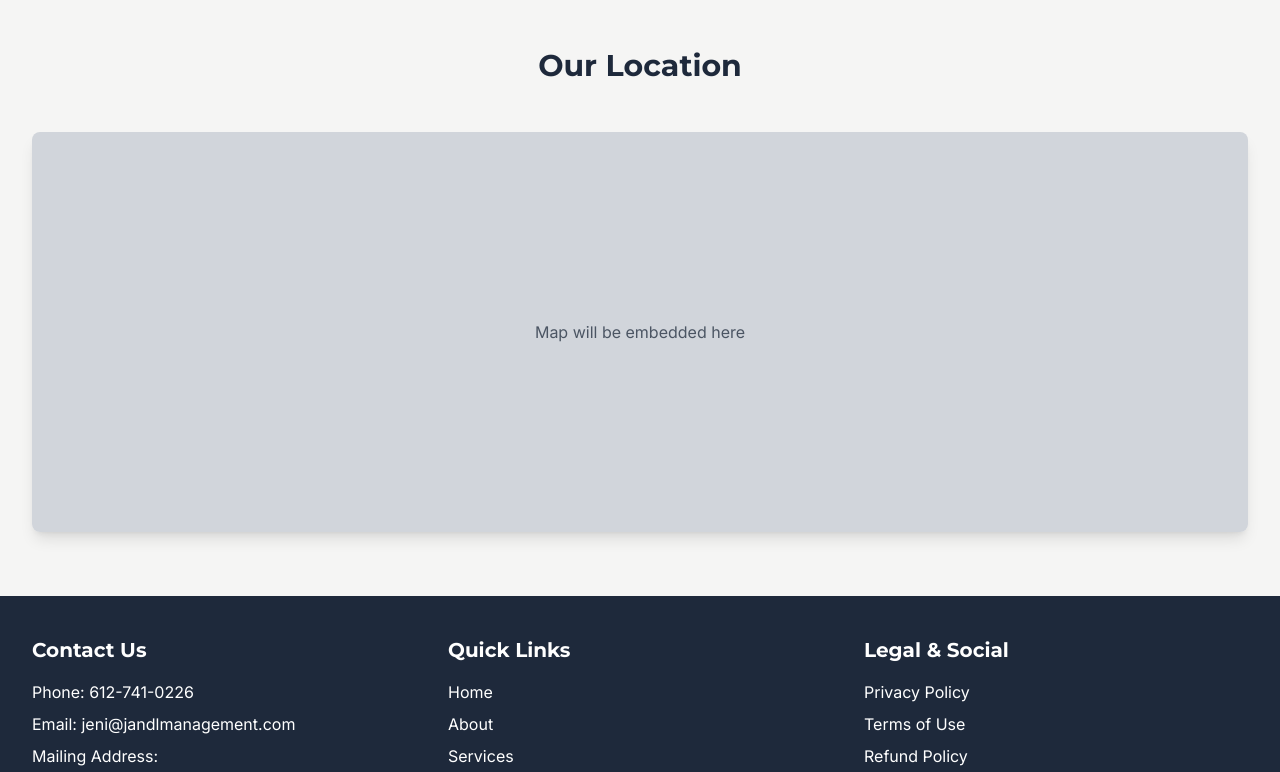
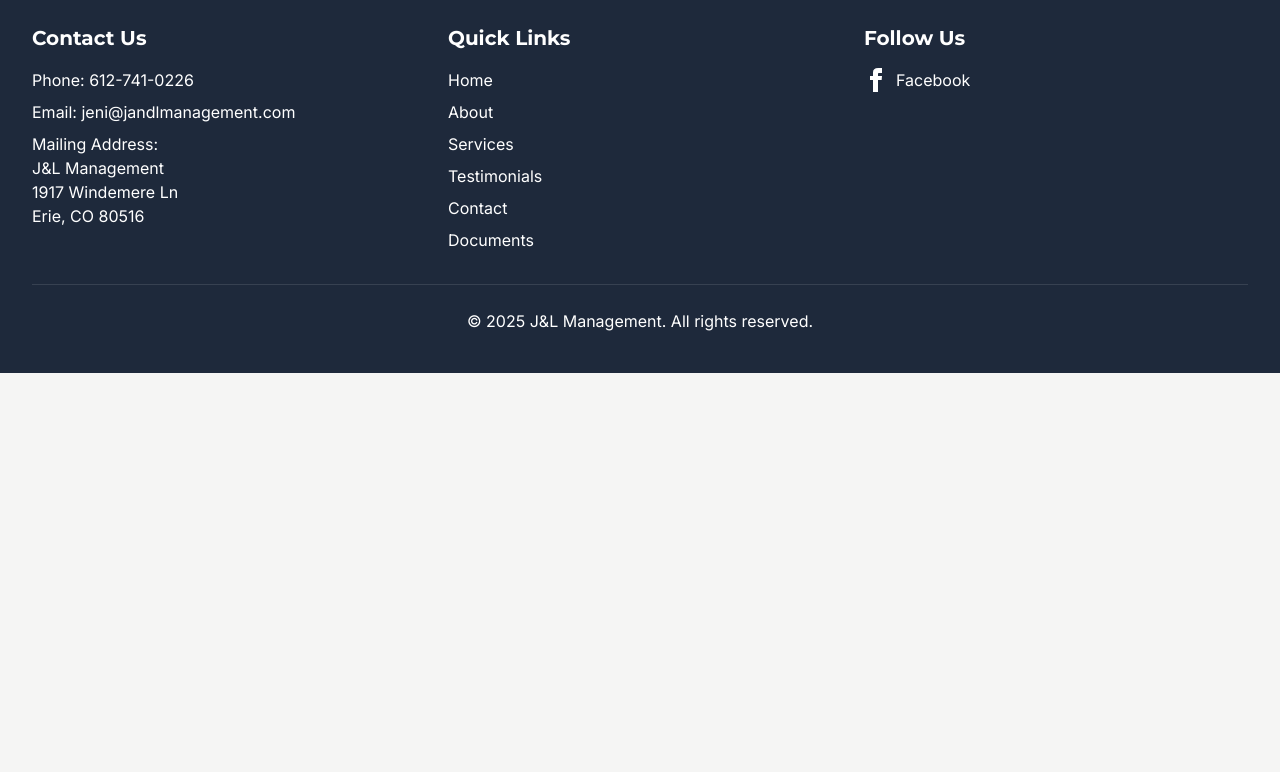
Before and after one commit to Vicsicard/J-L-JENI, a Next.js app: page /contact in a window 1280 px wide. Shown: the part 1280-2052 px from the top of the page. After the commit the page ends 1653 px from the top, so only its background shows below. Built offline with nearby package versions, Linux system fonts and the light colour scheme.

Commit message:
Update website content: clean footer, add cloud accounting info, update document delivery times, remove map section

```diff
--- a/src/app/contact/page.tsx
+++ b/src/app/contact/page.tsx
@@ -127,18 +127,6 @@ export default function Contact() {
         </div>
       </section>
 
-      {/* Map Section */}
-      <section className="py-16 bg-secondary">
-        <div className="container-custom">
-          <h2 className="text-3xl font-bold mb-12 text-center">Our Location</h2>
-          <div className="h-[400px] rounded-lg overflow-hidden shadow-lg">
-            {/* In a real implementation, this would be replaced with an actual map component */}
-            <div className="w-full h-full bg-gray-300 flex items-center justify-center">
-              <p className="text-gray-600">Map will be embedded here</p>
-            </div>
-          </div>
-        </div>
-      </section>
     </>
   );
 }
--- a/src/app/services/page.tsx
+++ b/src/app/services/page.tsx
@@ -45,7 +45,7 @@ export default function Services() {
                   </svg>
                   <div>
                     <h3 className="font-bold text-lg">Bookkeeping</h3>
-                    <p>Accurate and transparent financial record-keeping for your association.</p>
+                    <p>Accurate and transparent financial record-keeping for your association. Cloud based Accounting that can be accessed by your board of directors or Financial Committee in real time.</p>
                   </div>
                 </li>
                 <li className="flex items-start">
--- a/src/components/DocumentTable.tsx
+++ b/src/components/DocumentTable.tsx
@@ -17,13 +17,13 @@ const documents: Document[] = [
   {
     id: 'price_1S17NOD6OMqbWvwTZLVIqAwG',
     name: 'Resale Disclosure Package',
-    description: 'Complete disclosure package for property resale (delivered by email)',
+    description: 'Complete disclosure package for property resale. Documents will be delivered within 24 business hours of payment confirmation (Confirmation may take 3-5 business days)',
     price: 395
   },
   {
     id: 'price_1S17NPD6OMqbWvwT6R45zcpq',
     name: 'Condo Questionnaire',
-    description: 'Required questionnaire for condo transactions (delivered by email)',
+    description: 'Required questionnaire for condo transactions. Documents will be delivered within 24 business hours of payment confirmation (Confirmation may take 3-5 business days)',
     price: 165
   },
   {
--- a/src/components/Footer.tsx
+++ b/src/components/Footer.tsx
@@ -57,38 +57,15 @@ const Footer = () => {
             </ul>
           </div>
 
-          {/* Legal & Social */}
+          {/* Social Media */}
           <div>
-            <h3 className="text-xl font-bold mb-4">Legal & Social</h3>
-            <ul className="space-y-2 mb-6">
-              <li>
-                <Link href="/privacy-policy" className="hover:text-accent transition-colors">
-                  Privacy Policy
-                </Link>
-              </li>
-              <li>
-                <Link href="/terms-of-use" className="hover:text-accent transition-colors">
-                  Terms of Use
-                </Link>
-              </li>
-              <li>
-                <Link href="/refund-policy" className="hover:text-accent transition-colors">
-                  Refund Policy
-                </Link>
-              </li>
-              <li>
-                <Link href="/cookie-notice" className="hover:text-accent transition-colors">
-                  Cookie Notice
-                </Link>
-              </li>
-            </ul>
-            <div className="flex items-center">
+            <h3 className="text-xl font-bold mb-4">Follow Us</h3>
             <a
               href="https://facebook.com/JandLManagement"
               target="_blank"
               rel="noopener noreferrer"
-                className="text-white hover:text-accent transition-colors"
-                aria-label="Facebook"
+              className="inline-flex items-center text-white hover:text-accent transition-colors"
+              aria-label="Follow us on Facebook"
             >
               <svg
                 xmlns="http://www.w3.org/2000/svg"
@@ -96,12 +73,12 @@ const Footer = () => {
                 height="24"
                 viewBox="0 0 24 24"
                 fill="currentColor"
-                  className="w-6 h-6"
+                className="w-6 h-6 mr-2"
               >
                 <path d="M9 8h-3v4h3v12h5v-12h3.642l.358-4h-4v-1.667c0-.955.192-1.333 1.115-1.333h2.885v-5h-3.808c-3.596 0-5.192 1.583-5.192 4.615v3.385z" />
               </svg>
+              Facebook
             </a>
-            </div>
           </div>
         </div>
 
```
Lines whose indentation alone changed are shown as unchanged.
